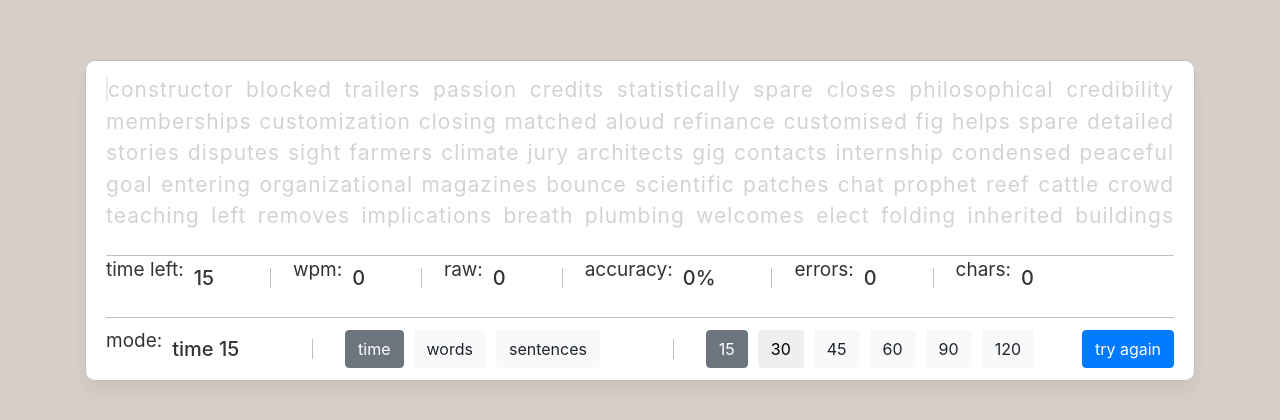
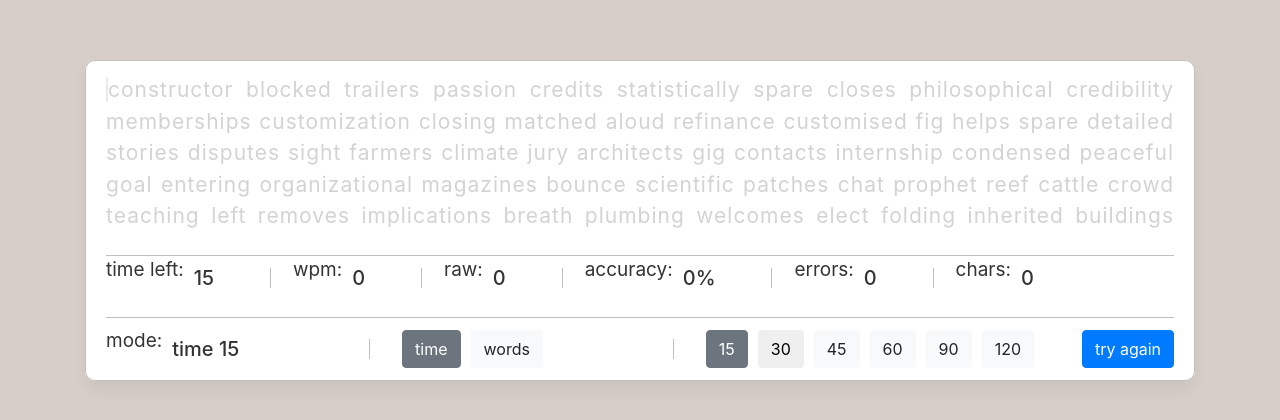
Before and after one commit to ayinfly/stickytype, a Django app: page / in a window 1280 px wide. Shown: the part 273-693 px from the top of the page. Run offline with Django 4.2, Linux system fonts and the light colour scheme; some libraries are stand-ins or nearby versions.

Commit message:
delete sentences option

```diff
--- a/django_project/type/static/type/script.js
+++ b/django_project/type/static/type/script.js
@@ -14,7 +14,6 @@ const modeLeft = document.querySelector(".time p")
 // mode buttons
 const timeBtn = document.querySelector(".type-time");
 const wordsBtn = document.querySelector(".type-words");
-const sentencesBtn = document.querySelector(".type-sentences");
 const amt15Btn = document.querySelector(".amt-15");
 const amt30Btn = document.querySelector(".amt-30");
 const amt45Btn = document.querySelector(".amt-45");
@@ -60,15 +59,6 @@ function loadParagraph() {
         curText = curText.slice(0, -1);
     }
     if (mode_type == 'words') {
-        for (let i = 0; i < mode_amt; i++) {
-            let ranIndex = Math.floor(Math.random() * words.length);
-            curText += words[ranIndex].toLowerCase();
-            curText += " ";
-            wordPoints.push(curText.length);
-        }
-        curText = curText.slice(0, -1);
-    }
-    if (mode_type == 'sentences') {
         for (let i = 0; i < mode_amt; i++) {
             let ranIndex = Math.floor(Math.random() * words.length);
             curText += words[ranIndex].toLowerCase();
@@ -216,7 +206,6 @@ function resetGame() {
 function modeBtns() {
     timeBtn.className = "btn btn-light type-time";
     wordsBtn.className = "btn btn-light type-words";
-    sentencesBtn.className = "btn btn-light type-sentences";
 }
 function timeMode() {
     mode_type = 'time';
@@ -228,12 +217,6 @@ function wordsMode() {
     mode_type = 'words';
     modeBtns();
     wordsBtn.className = "btn btn-secondary type-words";
-    resetGame();
-}
-function sentencesMode() {
-    mode_type = 'sentences';
-    modeBtns();
-    sentencesBtn.className = "btn btn-secondary type-sentences";
     resetGame();
 }
 function amtBtns() {
@@ -286,7 +269,6 @@ inpField.addEventListener("input", initTyping);
 tryAgainBtn.addEventListener("click", resetGame);
 timeBtn.addEventListener("click", timeMode);
 wordsBtn.addEventListener("click", wordsMode);
-sentencesBtn.addEventListener("click", sentencesMode);
 amt15Btn.addEventListener("click", amt15);
 amt30Btn.addEventListener("click", amt30);
 amt45Btn.addEventListener("click", amt45);
--- a/django_project/type/templates/type/home.html
+++ b/django_project/type/templates/type/home.html
@@ -44,7 +44,7 @@
                     <li>
                         <span><button class="btn btn-secondary type-time">time</button></span>
                         <span><button class="btn btn-light type-words">words</button></span>
-                        <span><button class="btn btn-light type-sentences">sentences</button></span>
+                        <!-- <span><button class="btn btn-light type-sentences">sentences</button></span> -->
                     </li>
                     <li>
                         <span><button class="btn btn-secondary amt-15">15</button></span>
--- a/django_project/type/templates/type/stat_confirm_delete.html
+++ b/django_project/type/templates/type/stat_confirm_delete.html
@@ -10,7 +10,7 @@
             </fieldset>
             <div class="form-group">
                 <button class="btn btn-outline-danger" type="submit">yes, delete</button>
-                <a class="btn btn-outline-secondary" hrel="{% url 'stat-detail' object.id %}">cancel</a>
+                <a class="btn btn-outline-secondary" href="{% url 'stat-detail' object.id %}">cancel</a>
             </div>
         </form>
     </div>
```
Also changed, not shown: django_project/db.sqlite3.
